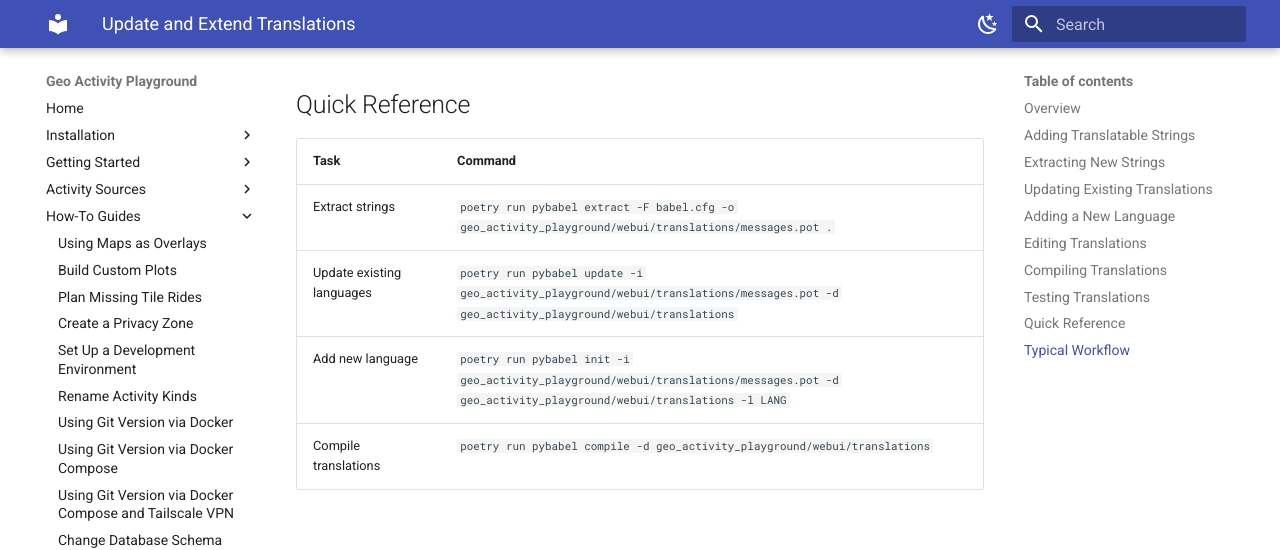
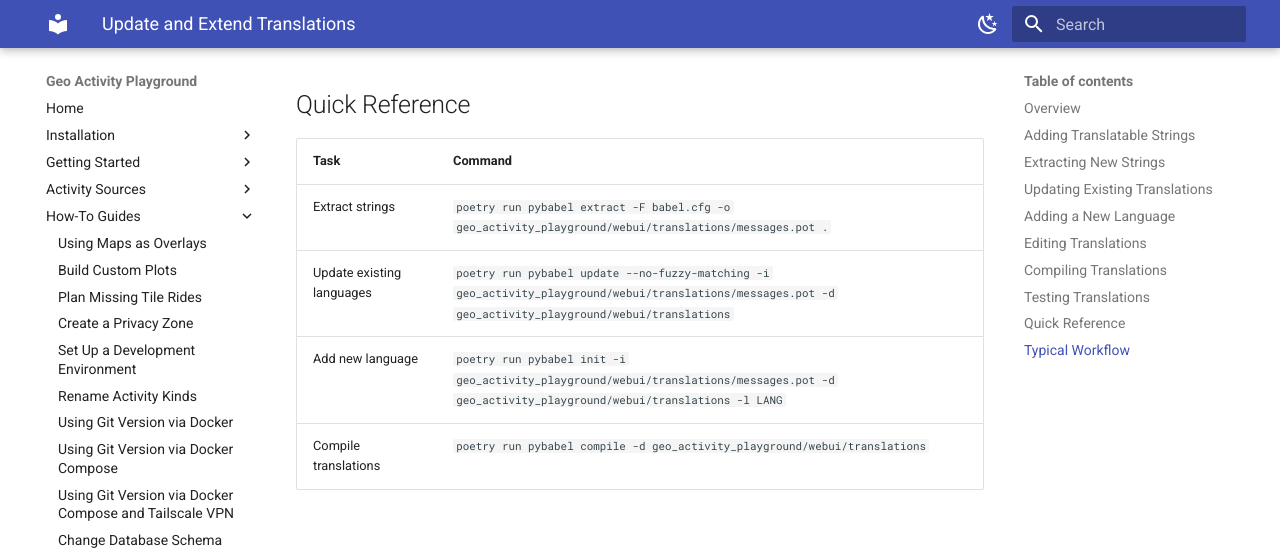
Before and after one commit to martin-ueding/geo-activity-playground, an MkDocs documentation site: the page built from docs/update-and-extend-translations.md, in a window 1280 px wide and 900 px high, scrolled down 2665 px. Shown: the top 550 px of the window. Built offline with MkDocs 1.6.1 and Material for MkDocs 9.7.7, drawn with Linux system fonts in a browser that asks for light colours.

Commit message:
Do not use fuzzy matching

````diff
--- a/docs/update-and-extend-translations.md
+++ b/docs/update-and-extend-translations.md
@@ -51,7 +51,7 @@ This scans all Python files and Jinja2 templates for `_()` calls and updates the
 After extracting new strings, update all existing language catalogs:
 
 ```bash
-poetry run pybabel update -i geo_activity_playground/webui/translations/messages.pot -d geo_activity_playground/webui/translations
+poetry run pybabel update --no-fuzzy-matching -i geo_activity_playground/webui/translations/messages.pot -d geo_activity_playground/webui/translations
 ```
 
 This merges new strings into each language's `.po` file, marking them as untranslated (with empty `msgstr`).
@@ -113,7 +113,7 @@ You can test translations by:
 | Task | Command |
 |------|---------|
 | Extract strings | `poetry run pybabel extract -F babel.cfg -o geo_activity_playground/webui/translations/messages.pot .` |
-| Update existing languages | `poetry run pybabel update -i geo_activity_playground/webui/translations/messages.pot -d geo_activity_playground/webui/translations` |
+| Update existing languages | `poetry run pybabel update --no-fuzzy-matching -i geo_activity_playground/webui/translations/messages.pot -d geo_activity_playground/webui/translations` |
 | Add new language | `poetry run pybabel init -i geo_activity_playground/webui/translations/messages.pot -d geo_activity_playground/webui/translations -l LANG` |
 | Compile translations | `poetry run pybabel compile -d geo_activity_playground/webui/translations` |
 
````
